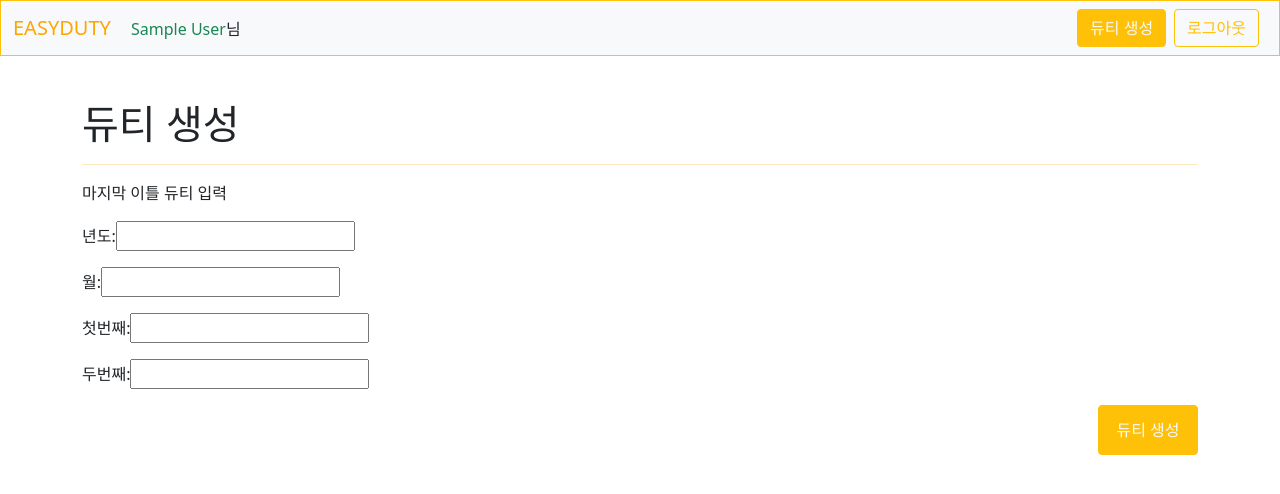
After one commit to EasyDuty/Web, a Django app: page /calendars/make-duty/ in a window 1280 px wide. The commit adds this page. Shown: the top 494 px of the page. Run offline with Django 3.2, Linux system fonts and the light colour scheme; the visitor is signed in with stand-in values (Sample User, id 1); some libraries are stand-ins or nearby versions.

Commit message:
make-duty template 1.0
make-duty templates

```diff
--- /dev/null
+++ b/calendars/templates/calendars/make-duty.html
@@ -0,0 +1,21 @@
+{% extends 'base.html' %}
+{% load bootstrap5 %}
+
+{% block content %}
+  <h1>듀티 생성</h1>
+  <hr>
+  <p>마지막 이틀 듀티 입력</p>
+  <form action="{% url 'calendars:make-duty' %}" method="POST">
+    {% csrf_token %}
+    <p>년도:<input type="text"></p>
+    <p>월:<input type="text"></p>
+    <p>첫번째:<input type="text"></p>
+    <p>두번째:<input type="text"></p>
+
+    {% comment %} {% bootstrap5_form form %} {% endcomment %}
+    <div class="d-flex justify-content-end">
+      <button type="submit" class="btn btn-warning text-light submit_btn">듀티 생성</button>
+    </div>
+  </form>
+
+{% endblock content %}
--- a/templates/base.html
+++ b/templates/base.html
@@ -32,10 +32,16 @@
       <div class="collapse navbar-collapse" id="navbarNav">
         <ul class="navbar-nav ms-auto">
           {% if user.is_authenticated %}
+            <li>
+              <form action="{% url 'calendars:make-duty' %}" method="POST">
+                {% csrf_token %}
+                <button class="btn btn-warning text-decoration-none text-light me-2">듀티 생성</button>
+              </form>
+            </li>
             <li class="nav-item">
               <form action="{% url 'accounts:logout' %}" method="POST">
                 {% csrf_token %}
-                <button class="btn btn-warning text-decoration-none text-light me-2">로그아웃</button>
+                <button class="btn border-warning text-decoration-none text-warning me-2">로그아웃</button>
               </form>
             </li>
           {% else %}
```
